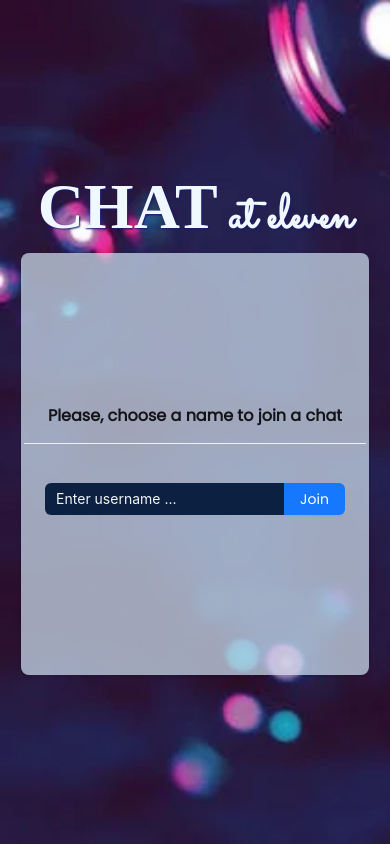
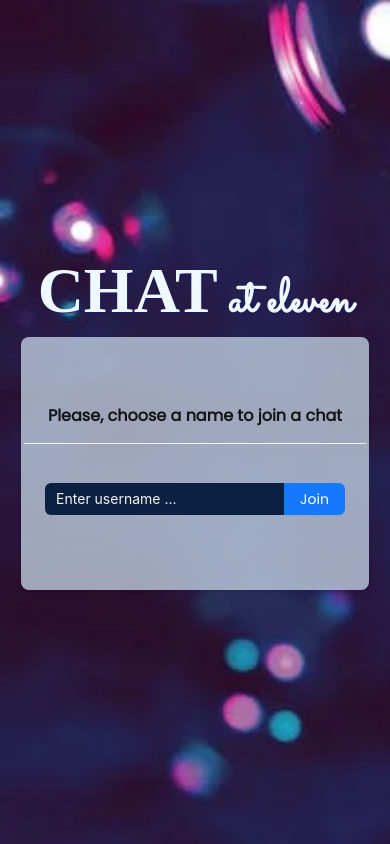
Before and after one commit to AjshaC/Socket-Chatt-App, a React (Vite) app in the folder client/: page / in a window 390 px wide. Built offline with nearby package versions, Linux system fonts and the light colour scheme; a web font is replaced by a local one.

Commit message:
css responsive homepage

```diff
--- a/client/src/components/JoinChatContainer/JoinChatContainer.css
+++ b/client/src/components/JoinChatContainer/JoinChatContainer.css
@@ -1,10 +1,6 @@
 .JoinChatContainer {
-  display: flex;
-  flex-direction: column;
-  align-items: center;
-  justify-content: center;
   gap: 1rem;
-  min-height: 50vh;
+  min-height: 30vh;
   background: rgba(211, 229, 245, 0.7);
 }
 
--- a/client/src/components/JoinChatContainer/JoinChatContainer.tsx
+++ b/client/src/components/JoinChatContainer/JoinChatContainer.tsx
@@ -25,7 +25,7 @@ export default function JoinChatContainer(){
 
     return (
     <>
-        <Card title="Please, choose a name to join a chat" className="JoinChatContainer" bordered={false} style={{ maxWidth: 500 }}>
+        <Card title="Please, choose a name to join a chat" className="JoinChatContainer" bordered={false} style={{ maxWidth: 500, display: 'flex', flexDirection: 'column', justifyContent: 'center', alignItems: 'center' }}>
             <Space.Compact className="InputAndButton" style={{ width: '100%' }}>
                 <Input defaultValue="Enter username ..." onChange={(e)=> setUser(e.target.value)} type="text" style={{ background: '#0c2042', color: 'whitesmoke', border: 'none'}} />
                 <Button type="primary" onClick={joinChatClick}>Join</Button>
```
